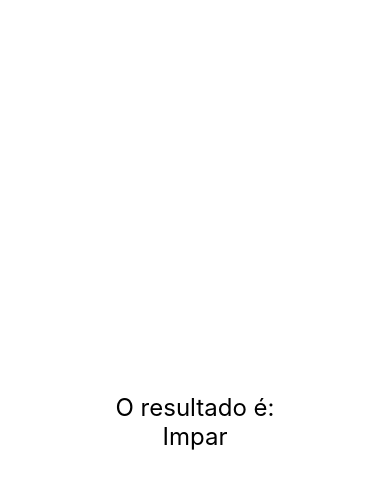
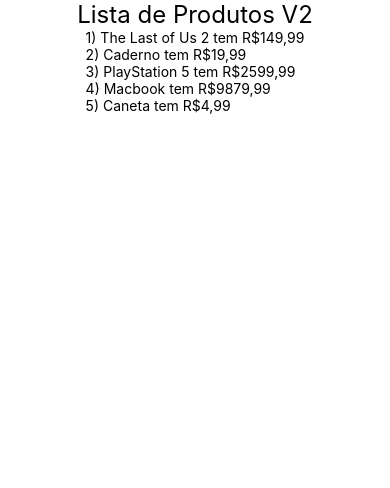
Before and after one commit to digsales/Exercises_curso-react-native, a React Native app: screen / in a window 390 px wide. Shown: the top 488 px of the page. Built offline with nearby package versions, Linux system fonts and the light colour scheme.

Commit message:
adicionando mais novos componentes/exercicios

```diff
--- a/App.js
+++ b/App.js
@@ -12,14 +12,30 @@ import { StyleSheet, SafeAreaView } from "react-native";
 // import Pai from "./src/components/indireta/Pai";
 // import ContadorV2 from "./src/components/contador/ContadorV2";
 // import Diferenciar from "./src/components/Diferenciar";
-import ParImpar from "./src/components/ParImpar";
+// import ParImpar from "./src/components/ParImpar";
+// import Familia from "./src/components/relacao/Familia";
+// import Membro from "./src/components/relacao/Membro";
+// import UsuarioLogado from "./src/components/UsuarioLogado";
+import ListaProdutosV2 from "./src/components/produtos/ListaProdutosV2";
 
 export default function App() {
   return (
     <SafeAreaView style={styles.container}>
-      <ParImpar num={1} />
+      <ListaProdutosV2 />
 
       {/*
+      <UsuarioLogado usuario={{ nome: "Gui", email: "gui@gui.com" }} />
+      <Familia>
+        <Membro nome="Bia" sobrenome="Arruda" />
+        <Membro nome="Carlos" sobrenome="Arruda" />
+      </Familia>
+      <Familia>
+        <Membro nome="Ana" sobrenome="Silva" />
+        <Membro nome="Julia" sobrenome="Silva" />
+        <Membro nome="Guilherme" sobrenome="Silva" />
+        <Membro nome="Rebecca" sobrenome="Silva" />
+      </Familia>
+      <ParImpar num={1} />
       <Diferenciar />
       <ContadorV2 />
       <Pai />
--- /dev/null
+++ b/src/components/UsuarioLogado.js
@@ -0,0 +1,20 @@
+import React from "react";
+import { Text } from "react-native";
+import Estilo from "./estilo";
+
+import If from "./If";
+
+export default (props) => {
+  const usuario = props.usuario || {};
+
+  return (
+    <>
+      <If teste={usuario && usuario.nome && usuario.email}>
+        <Text style={Estilo.fontG}>Usuário Logado:</Text>
+        <Text style={Estilo.fontG}>
+          {usuario.nome} - {usuario.email}
+        </Text>
+      </If>
+    </>
+  );
+};
--- /dev/null
+++ b/src/components/produtos/ListaProdutosV2.js
@@ -0,0 +1,26 @@
+import React from "react";
+import { Text, FlatList } from "react-native";
+import Estilo from "../estilo";
+
+import produtos from "./produtos";
+
+export default (props) => {
+  const produtoRender = ({ item: p }) => {
+    return (
+      <Text>
+        {p.id}) {p.nome} tem R${p.preco.toFixed(2).replace(".", ",")}
+      </Text>
+    );
+  };
+
+  return (
+    <>
+      <Text style={Estilo.fontG}>Lista de Produtos V2</Text>
+      <FlatList
+        data={produtos}
+        keyExtractor={(i) => `${i.id}`}
+        renderItem={produtoRender}
+      />
+    </>
+  );
+};
--- /dev/null
+++ b/src/components/produtos/produtos.js
@@ -0,0 +1,7 @@
+export default [
+  { id: 1, nome: "The Last of Us 2", preco: 149.99 },
+  { id: 2, nome: "Caderno", preco: 19.99 },
+  { id: 3, nome: "PlayStation 5", preco: 2599.99 },
+  { id: 4, nome: "Macbook", preco: 9879.99 },
+  { id: 5, nome: "Caneta", preco: 4.99 },
+];
--- /dev/null
+++ b/src/components/relacao/Familia.js
@@ -0,0 +1,14 @@
+import React from "react";
+import { Text } from "react-native";
+
+import Membro from "./Membro";
+
+export default (props) => {
+  return (
+    <>
+      <Text>[Inicio] Membros da família:</Text>
+      {props.children}
+      <Text>[Fim] Membros da família</Text>
+    </>
+  );
+};
--- /dev/null
+++ b/src/components/relacao/Membro.js
@@ -0,0 +1,13 @@
+import React from "react";
+import { Text } from "react-native";
+import Estilo from "../estilo";
+
+export default (props) => {
+  return (
+    <>
+      <Text style={Estilo.fontG}>
+        {props.nome} {props.sobrenome}
+      </Text>
+    </>
+  );
+};
```
Also changed, not shown: src/components/If.js (added, +7 -0 lines), src/components/produtos/ListaProdutos.js (added, +22 -0 lines).
